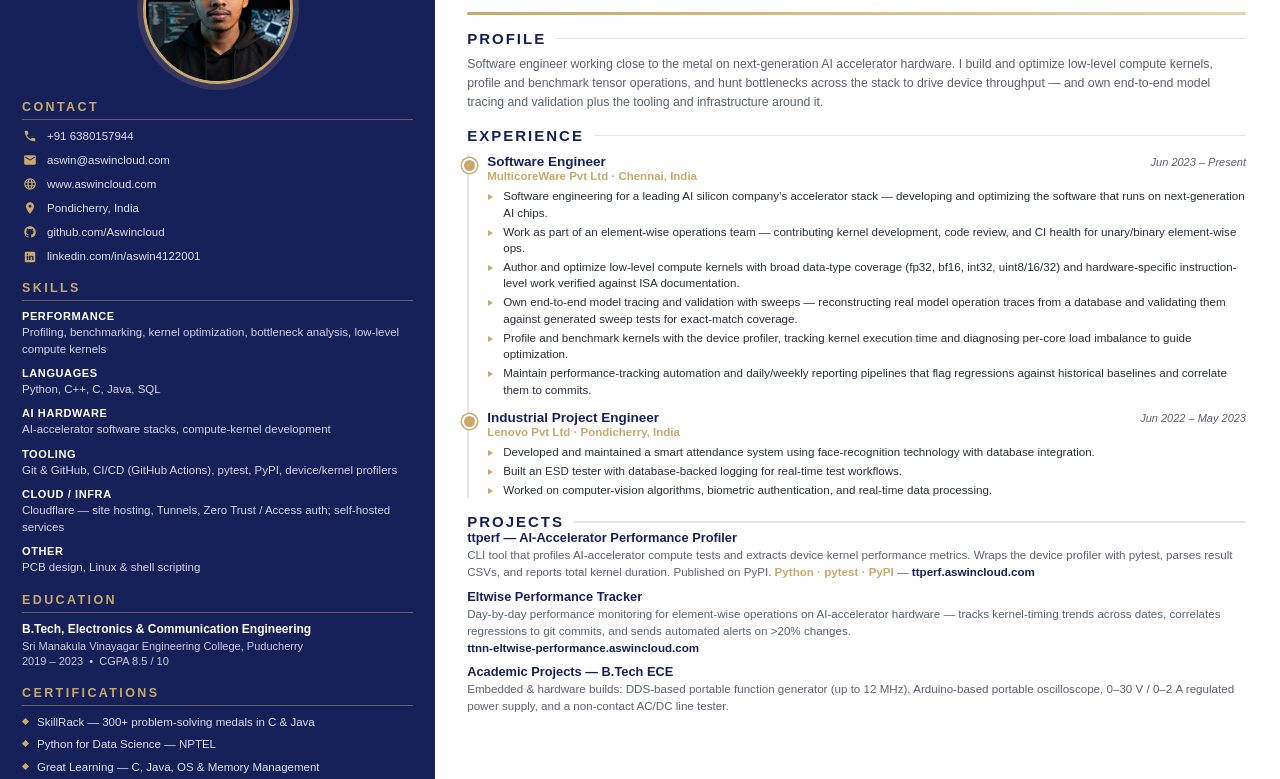
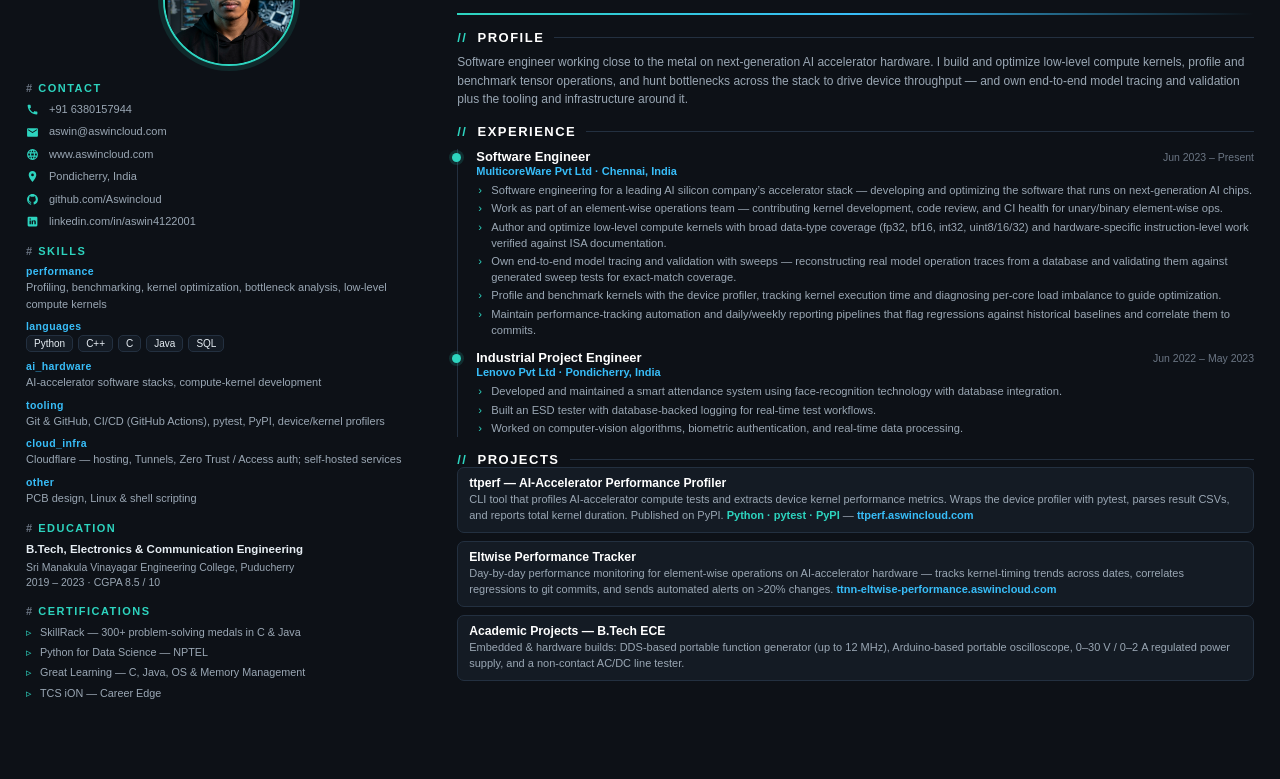
Before and after one commit to Aswincloud/resume, a website: page resume.html in a window 1280 px wide. Shown: the part 88-867 px from the top of the page. Drawn offline with Linux system fonts and the light colour scheme.

Commit message:
design: Design 2 — Dark / Tech

```diff
--- a/resume.html
+++ b/resume.html
@@ -4,103 +4,80 @@
 <meta charset="utf-8" />
 <style>
   :root{
-    --navy:#16215a;
-    --navy-2:#1d2c6e;
-    --gold:#c9a86b;
-    --gold-soft:#e6d4ac;
-    --ink:#2b2f3a;
-    --muted:#5b6172;
-    --line:#e2e5ec;
-    --sidebar:34%;
+    --bg:#0d1117;
+    --panel:#141b24;
+    --ink:#e6edf3;
+    --muted:#9aa7b4;
+    --faint:#6b7684;
+    --line:#233040;
+    --accent:#2dd4bf;
+    --accent-2:#38bdf8;
+    --mono:"Liberation Sans",ui-monospace,"Courier New",monospace;
   }
   *{ box-sizing:border-box; margin:0; padding:0; }
-  html,body{ font-family:"Liberation Sans","Helvetica Neue",Arial,sans-serif; color:var(--ink); }
+  html,body{ font-family:"Liberation Sans","Helvetica Neue",Arial,sans-serif; color:var(--ink); background:var(--bg); }
   @page{ size:A4; margin:0; }
+  body{ -webkit-print-color-adjust:exact; print-color-adjust:exact; }
+  .page{ min-height:280mm; padding:22px 26px 24px; display:grid; grid-template-columns:33% 1fr; gap:26px; background:var(--bg); }
 
-  /* Split background so the navy sidebar continues onto every printed page */
-  body{
-    -webkit-print-color-adjust:exact; print-color-adjust:exact;
-    background:linear-gradient(to right, var(--navy) 0, var(--navy) var(--sidebar), #ffffff var(--sidebar), #ffffff 100%);
-  }
+  /* sidebar */
+  .side{ }
+  .photo-wrap{ display:flex; justify-content:center; margin-bottom:16px; }
+  .photo{ width:132px; height:132px; border-radius:50%; object-fit:cover; object-position:center 20%; border:2px solid var(--accent); box-shadow:0 0 0 5px rgba(45,212,191,.12); }
+  .side h2{ font-family:var(--mono); font-size:11px; letter-spacing:1.5px; text-transform:uppercase; color:var(--accent); font-weight:700; margin:16px 0 8px; }
+  .side h2::before{ content:"# "; color:var(--faint); }
+  .contact-row{ display:flex; gap:9px; align-items:center; font-size:11px; line-height:1.4; margin:7px 0; color:var(--muted); }
+  .contact-row .ic{ width:14px; flex:0 0 14px; display:flex; }
+  .contact-row .ic svg{ width:13px; height:13px; fill:var(--accent); }
+  .contact-row a{ color:var(--muted); text-decoration:none; word-break:break-word; }
 
-  /* The body linear-gradient (not this element) paints the navy sidebar to the
-     page edge, so .page needn't be full-height. Keeping min-height just under
-     the printable area avoids Chromium spilling a blank second page. */
-  .page{ display:grid; grid-template-columns:var(--sidebar) 1fr; min-height:280mm; }
+  .skill-group{ margin:8px 0; }
+  .skill-group .k{ font-family:var(--mono); font-size:10.5px; font-weight:700; color:var(--accent-2); letter-spacing:.4px; }
+  .skill-group .v{ font-size:11px; color:var(--muted); line-height:1.5; margin-top:2px; }
+  .tags{ display:flex; flex-wrap:wrap; gap:5px; margin-top:3px; }
+  .tag{ font-family:var(--mono); font-size:10px; color:var(--ink); background:var(--panel); border:1px solid var(--line); border-radius:5px; padding:2px 7px; }
 
-  /* ---------------- SIDEBAR ---------------- */
-  .side{ color:#e9ecf5; padding:22px 22px 26px; }
-  .photo-wrap{ display:flex; justify-content:center; margin-bottom:16px; }
-  .photo{
-    width:150px; height:150px; border-radius:50%;
-    object-fit:cover; object-position:center 20%;
-    border:3px solid var(--gold);
-    box-shadow:0 0 0 6px rgba(201,168,107,0.18);
-  }
-  .side h2{
-    font-size:12.5px; letter-spacing:2.4px; text-transform:uppercase;
-    color:var(--gold); font-weight:700; margin:16px 0 8px;
-    padding-bottom:5px; border-bottom:1px solid rgba(201,168,107,0.45);
-  }
-  .side h2:first-of-type{ margin-top:2px; }
-  .contact-row{ display:flex; gap:10px; align-items:center; font-size:11.5px; line-height:1.4; margin:8px 0; color:#dbe0ee; }
-  .contact-row .ic{ width:15px; flex:0 0 15px; display:flex; align-items:center; justify-content:center; }
-  .contact-row .ic svg{ width:14px; height:14px; fill:var(--gold); }
-  .contact-row a{ color:#dbe0ee; text-decoration:none; word-break:break-word; }
+  .edu .d{ font-size:11.5px; font-weight:700; color:var(--ink); line-height:1.35; }
+  .edu .s{ font-size:10.5px; color:var(--muted); line-height:1.4; margin-top:2px; }
+  .cert{ font-size:10.8px; color:var(--muted); line-height:1.4; margin:5px 0; padding-left:14px; position:relative; }
+  .cert::before{ content:"▹"; position:absolute; left:0; color:var(--accent); }
 
-  .skill-group{ margin:9px 0; }
-  .skill-group .k{ font-size:11px; font-weight:700; color:#fff; text-transform:uppercase; letter-spacing:.6px; }
-  .skill-group .v{ font-size:11.5px; color:#cfd5e6; line-height:1.5; margin-top:2px; }
-
-  .edu-block{ margin:8px 0; }
-  .edu-block .d{ font-size:12px; font-weight:700; color:#fff; line-height:1.35; }
-  .edu-block .s{ font-size:11px; color:#c7cde0; line-height:1.4; margin-top:2px; }
-
-  .cert{ font-size:11.5px; color:#dbe0ee; line-height:1.45; margin:6px 0; padding-left:15px; position:relative; }
-  .cert::before{ content:""; position:absolute; left:1px; top:5px; width:5px; height:5px; background:var(--gold); transform:rotate(45deg); }
-
-  /* ---------------- MAIN ---------------- */
-  .main{ padding:22px 34px 22px 32px; }
-  .name{ font-size:38px; font-weight:800; color:var(--navy); letter-spacing:1px; line-height:1; }
-  .role{ font-size:14.5px; font-weight:700; color:var(--gold); letter-spacing:3px; text-transform:uppercase; margin-top:8px; }
-  .rule{ height:3px; background:linear-gradient(to right,var(--gold),var(--gold-soft)); width:100%; margin:16px 0 4px; border-radius:2px; }
+  /* main */
+  .name{ font-size:40px; font-weight:800; color:#fff; letter-spacing:1px; line-height:1; }
+  .name .dot{ color:var(--accent); }
+  .role{ font-family:var(--mono); font-size:13px; font-weight:700; color:var(--accent); letter-spacing:2px; text-transform:uppercase; margin-top:8px; }
+  .rule{ height:2px; background:linear-gradient(to right,var(--accent),var(--accent-2),transparent); margin:16px 0 4px; }
 
   .sec{ margin-top:15px; }
-  .sec-title{ font-size:15px; font-weight:800; color:var(--navy); text-transform:uppercase; letter-spacing:2px; display:flex; align-items:center; gap:10px; }
-  .sec-title::after{ content:""; flex:1; height:1.5px; background:var(--line); }
+  .sec-title{ font-family:var(--mono); font-size:13px; font-weight:800; color:#fff; text-transform:uppercase; letter-spacing:1.5px; display:flex; align-items:center; gap:10px; }
+  .sec-title::before{ content:"//"; color:var(--accent); }
+  .sec-title::after{ content:""; flex:1; height:1px; background:var(--line); }
+  .summary{ font-size:12px; line-height:1.55; color:var(--muted); margin-top:8px; }
 
-  .summary{ font-size:12.3px; line-height:1.55; color:var(--muted); margin-top:8px; }
+  .tl{ margin-top:10px; padding-left:18px; border-left:1px solid var(--line); }
+  .job{ position:relative; margin-bottom:12px; }
+  .job::before{ content:""; position:absolute; left:-24px; top:4px; width:9px; height:9px; border-radius:50%; background:var(--accent); box-shadow:0 0 0 3px rgba(45,212,191,.15); }
+  .job .h{ display:flex; justify-content:space-between; align-items:baseline; gap:12px; flex-wrap:wrap; }
+  .job .title{ font-size:13px; font-weight:800; color:#fff; }
+  .job .meta{ font-family:var(--mono); font-size:10.5px; color:var(--faint); white-space:nowrap; }
+  .job .sub{ font-size:11px; color:var(--accent-2); font-weight:600; margin:1px 0 6px; }
+  ul.pts{ list-style:none; }
+  ul.pts li{ font-size:11.2px; line-height:1.42; color:var(--muted); padding-left:15px; position:relative; margin:2.5px 0; }
+  ul.pts li::before{ content:"›"; position:absolute; left:2px; top:0; color:var(--accent); }
 
-  /* timeline */
-  .tl{ margin-top:10px; padding-left:18px; border-left:2px solid var(--line); }
-  .job{ position:relative; margin-bottom:12px; }
-  .job::before{
-    content:""; position:absolute; left:-25px; top:4px;
-    width:11px; height:11px; border-radius:50%; background:var(--gold);
-    border:2px solid #fff; box-shadow:0 0 0 1.5px var(--gold);
-  }
-  .job .h{ display:flex; justify-content:space-between; align-items:baseline; gap:12px; flex-wrap:wrap; }
-  .job .title{ font-size:13.5px; font-weight:800; color:var(--navy); }
-  .job .meta{ font-size:11px; color:var(--muted); font-style:italic; white-space:nowrap; }
-  .job .sub{ font-size:11.5px; color:var(--gold); font-weight:700; margin:1px 0 6px; }
-  ul.pts{ list-style:none; margin:4px 0 0; }
-  ul.pts li{ font-size:11.6px; line-height:1.42; color:var(--ink); padding-left:16px; position:relative; margin:2.5px 0; }
-  ul.pts li::before{ content:""; position:absolute; left:1px; top:6px; width:0; height:0; border-style:solid; border-width:3.5px 0 3.5px 5.5px; border-color:transparent transparent transparent var(--gold); }
-
-  .proj{ margin-bottom:8px; }
-  .proj .title{ font-size:12.8px; font-weight:800; color:var(--navy); }
-  .proj .desc{ font-size:11.6px; line-height:1.45; color:var(--muted); margin-top:2px; }
-  .proj .desc .stack{ color:var(--gold); font-weight:600; }
-  .proj .desc a{ color:var(--navy); text-decoration:none; font-weight:600; }
+  .proj{ margin-bottom:8px; background:var(--panel); border:1px solid var(--line); border-radius:7px; padding:8px 11px; }
+  .proj .title{ font-size:12.2px; font-weight:800; color:#fff; }
+  .proj .desc{ font-size:11px; line-height:1.45; color:var(--muted); margin-top:2px; }
+  .proj .desc .stack{ font-family:var(--mono); color:var(--accent); font-weight:600; }
+  .proj .desc a{ color:var(--accent-2); text-decoration:none; font-weight:600; }
 </style>
 </head>
 <body>
   <div class="page">
-    <!-- ============ SIDEBAR ============ -->
     <aside class="side">
       <div class="photo-wrap"><img class="photo" src="photo.jpg" alt="Aswin" /></div>
 
-      <h2>Contact</h2>
+      <h2>contact</h2>
       <div class="contact-row"><span class="ic"><svg viewBox="0 0 24 24"><path d="M6.6 10.8c1.4 2.8 3.8 5.1 6.6 6.6l2.2-2.2c.3-.3.7-.4 1-.2 1.1.4 2.3.6 3.6.6.6 0 1 .4 1 1V20c0 .6-.4 1-1 1C10.6 21 3 13.4 3 4c0-.6.4-1 1-1h3.5c.6 0 1 .4 1 1 0 1.2.2 2.4.6 3.6.1.4 0 .8-.3 1z"/></svg></span><span>+91 6380157944</span></div>
       <div class="contact-row"><span class="ic"><svg viewBox="0 0 24 24"><path d="M20 4H4c-1.1 0-2 .9-2 2v12c0 1.1.9 2 2 2h16c1.1 0 2-.9 2-2V6c0-1.1-.9-2-2-2zm0 4l-8 5-8-5V6l8 5 8-5z"/></svg></span><a href="mailto:aswin@aswincloud.com">aswin@aswincloud.com</a></div>
       <div class="contact-row"><span class="ic"><svg viewBox="0 0 24 24"><path d="M12 2a10 10 0 100 20 10 10 0 000-20zm6.9 6h-2.9a15.7 15.7 0 00-1.4-3.6A8 8 0 0118.9 8zM12 4c.8 1.2 1.4 2.5 1.8 4h-3.6c.4-1.5 1-2.8 1.8-4zM4.3 14a8 8 0 010-4h3.3a16.6 16.6 0 000 4H4.3zm.8 2h2.9c.4 1.3.8 2.5 1.4 3.6A8 8 0 015.1 16zM8 8H5.1a8 8 0 014.3-3.6C8.8 5.5 8.4 6.7 8 8zm4 12c-.8-1.2-1.4-2.5-1.8-4h3.6c-.4 1.5-1 2.8-1.8 4zm2.3-6H9.7a14.6 14.6 0 010-4h4.6a14.6 14.6 0 010 4zm.3 5.6c.6-1.1 1-2.3 1.4-3.6h2.9a8 8 0 01-4.3 3.6zM16.4 14a16.6 16.6 0 000-4h3.3a8 8 0 010 4h-3.3z"/></svg></span><a href="https://www.aswincloud.com">www.aswincloud.com</a></div>
@@ -108,30 +85,26 @@
       <div class="contact-row"><span class="ic"><svg viewBox="0 0 24 24"><path d="M12 2C6.5 2 2 6.5 2 12c0 4.4 2.9 8.2 6.8 9.5.5.1.7-.2.7-.5v-1.7c-2.8.6-3.4-1.3-3.4-1.3-.5-1.2-1.1-1.5-1.1-1.5-.9-.6.1-.6.1-.6 1 .1 1.5 1 1.5 1 .9 1.5 2.3 1.1 2.9.8.1-.6.3-1.1.6-1.3-2.2-.3-4.6-1.1-4.6-4.9 0-1.1.4-2 1-2.7-.1-.3-.4-1.3.1-2.7 0 0 .8-.3 2.7 1a9.4 9.4 0 015 0c1.9-1.3 2.7-1 2.7-1 .5 1.4.2 2.4.1 2.7.6.7 1 1.6 1 2.7 0 3.8-2.3 4.6-4.6 4.9.4.3.7.9.7 1.8v2.7c0 .3.2.6.7.5A10 10 0 0022 12c0-5.5-4.5-10-10-10z"/></svg></span><a href="https://github.com/Aswincloud">github.com/Aswincloud</a></div>
       <div class="contact-row"><span class="ic"><svg viewBox="0 0 24 24"><path d="M19 3H5a2 2 0 00-2 2v14a2 2 0 002 2h14a2 2 0 002-2V5a2 2 0 00-2-2zM9 17H6.5v-7H9v7zM7.7 8.7a1.4 1.4 0 110-2.8 1.4 1.4 0 010 2.8zM18 17h-2.5v-3.6c0-.9 0-2-1.2-2s-1.4 1-1.4 1.9V17H10.4v-7h2.4v1h.1c.3-.6 1.1-1.2 2.3-1.2 2.5 0 2.9 1.6 2.9 3.7V17z"/></svg></span><a href="https://linkedin.com/in/aswin4122001">linkedin.com/in/aswin4122001</a></div>
 
-      <h2>Skills</h2>
-      <div class="skill-group"><div class="k">Performance</div><div class="v">Profiling, benchmarking, kernel optimization, bottleneck analysis, low-level compute kernels</div></div>
-      <div class="skill-group"><div class="k">Languages</div><div class="v">Python, C++, C, Java, SQL</div></div>
-      <div class="skill-group"><div class="k">AI Hardware</div><div class="v">AI-accelerator software stacks, compute-kernel development</div></div>
-      <div class="skill-group"><div class="k">Tooling</div><div class="v">Git &amp; GitHub, CI/CD (GitHub Actions), pytest, PyPI, device/kernel profilers</div></div>
-      <div class="skill-group"><div class="k">Cloud / Infra</div><div class="v">Cloudflare — site hosting, Tunnels, Zero Trust / Access auth; self-hosted services</div></div>
-      <div class="skill-group"><div class="k">Other</div><div class="v">PCB design, Linux &amp; shell scripting</div></div>
+      <h2>skills</h2>
+      <div class="skill-group"><div class="k">performance</div><div class="v">Profiling, benchmarking, kernel optimization, bottleneck analysis, low-level compute kernels</div></div>
+      <div class="skill-group"><div class="k">languages</div><div class="tags"><span class="tag">Python</span><span class="tag">C++</span><span class="tag">C</span><span class="tag">Java</span><span class="tag">SQL</span></div></div>
+      <div class="skill-group"><div class="k">ai_hardware</div><div class="v">AI-accelerator software stacks, compute-kernel development</div></div>
+      <div class="skill-group"><div class="k">tooling</div><div class="v">Git &amp; GitHub, CI/CD (GitHub Actions), pytest, PyPI, device/kernel profilers</div></div>
+      <div class="skill-group"><div class="k">cloud_infra</div><div class="v">Cloudflare — hosting, Tunnels, Zero Trust / Access auth; self-hosted services</div></div>
+      <div class="skill-group"><div class="k">other</div><div class="v">PCB design, Linux &amp; shell scripting</div></div>
 
-      <h2>Education</h2>
-      <div class="edu-block">
-        <div class="d">B.Tech, Electronics &amp; Communication Engineering</div>
-        <div class="s">Sri Manakula Vinayagar Engineering College, Puducherry<br/>2019 – 2023 &nbsp;•&nbsp; CGPA 8.5 / 10</div>
-      </div>
+      <h2>education</h2>
+      <div class="edu"><div class="d">B.Tech, Electronics &amp; Communication Engineering</div><div class="s">Sri Manakula Vinayagar Engineering College, Puducherry<br/>2019 – 2023 · CGPA 8.5 / 10</div></div>
 
-      <h2>Certifications</h2>
+      <h2>certifications</h2>
       <div class="cert">SkillRack — 300+ problem-solving medals in C &amp; Java</div>
       <div class="cert">Python for Data Science — NPTEL</div>
       <div class="cert">Great Learning — C, Java, OS &amp; Memory Management</div>
       <div class="cert">TCS iON — Career Edge</div>
     </aside>
 
-    <!-- ============ MAIN ============ -->
     <main class="main">
-      <div class="name">ASWIN</div>
+      <div class="name">ASWIN<span class="dot">.</span></div>
       <div class="role">Software Engineer</div>
       <div class="rule"></div>
 
@@ -144,10 +117,7 @@
         <div class="sec-title">Experience</div>
         <div class="tl">
           <div class="job">
-            <div class="h">
-              <span class="title">Software Engineer</span>
-              <span class="meta">Jun 2023 – Present</span>
-            </div>
+            <div class="h"><span class="title">Software Engineer</span><span class="meta">Jun 2023 – Present</span></div>
             <div class="sub">MulticoreWare Pvt Ltd · Chennai, India</div>
             <ul class="pts">
               <li>Software engineering for a leading AI silicon company’s accelerator stack — developing and optimizing the software that runs on next-generation AI chips.</li>
@@ -159,10 +129,7 @@
             </ul>
           </div>
           <div class="job">
-            <div class="h">
-              <span class="title">Industrial Project Engineer</span>
-              <span class="meta">Jun 2022 – May 2023</span>
-            </div>
+            <div class="h"><span class="title">Industrial Project Engineer</span><span class="meta">Jun 2022 – May 2023</span></div>
             <div class="sub">Lenovo Pvt Ltd · Pondicherry, India</div>
             <ul class="pts">
               <li>Developed and maintained a smart attendance system using face-recognition technology with database integration.</li>
@@ -181,7 +148,7 @@
         </div>
         <div class="proj">
           <div class="title">Eltwise Performance Tracker</div>
-          <div class="desc">Day-by-day performance monitoring for element-wise operations on AI-accelerator hardware — tracks kernel-timing trends across dates, correlates regressions to git commits, and sends automated alerts on &gt;20% changes.<br/><a href="https://ttnn-eltwise-performance.aswincloud.com">ttnn-eltwise-performance.aswincloud.com</a></div>
+          <div class="desc">Day-by-day performance monitoring for element-wise operations on AI-accelerator hardware — tracks kernel-timing trends across dates, correlates regressions to git commits, and sends automated alerts on &gt;20% changes. <a href="https://ttnn-eltwise-performance.aswincloud.com">ttnn-eltwise-performance.aswincloud.com</a></div>
         </div>
         <div class="proj">
           <div class="title">Academic Projects — B.Tech ECE</div>
```
